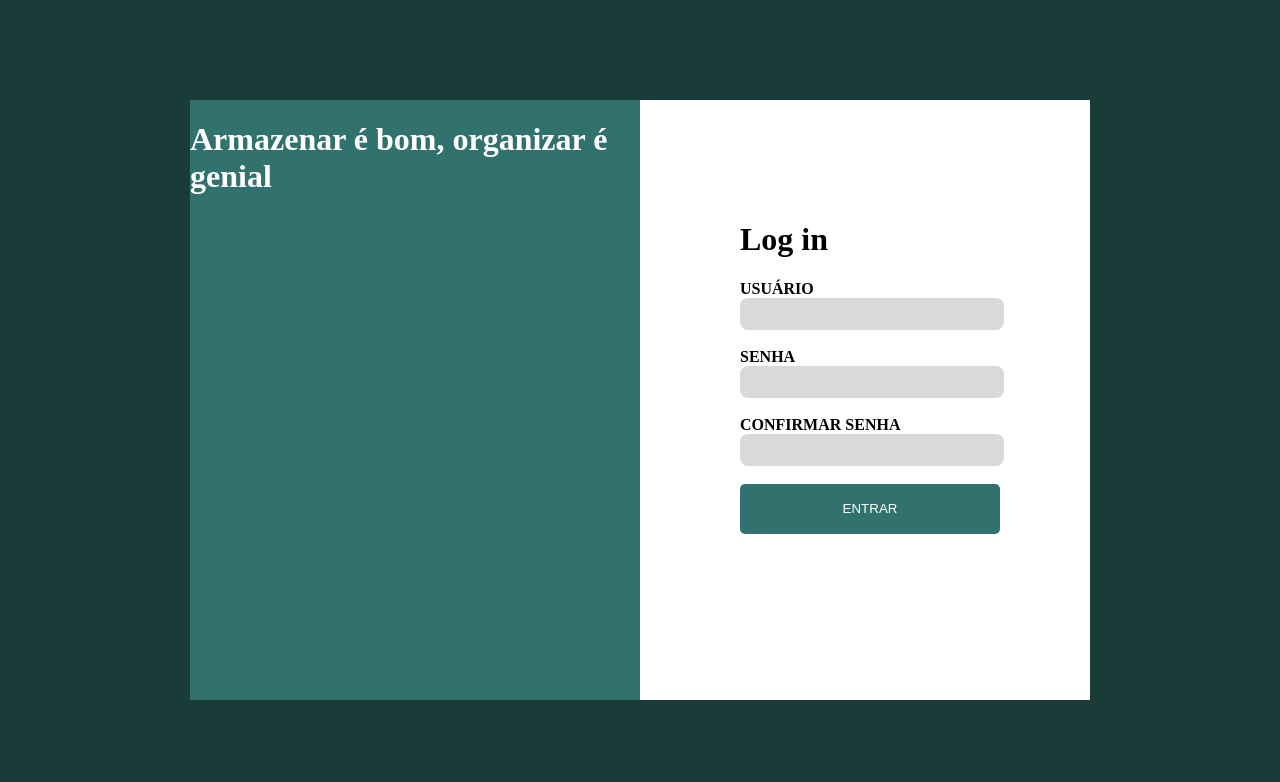
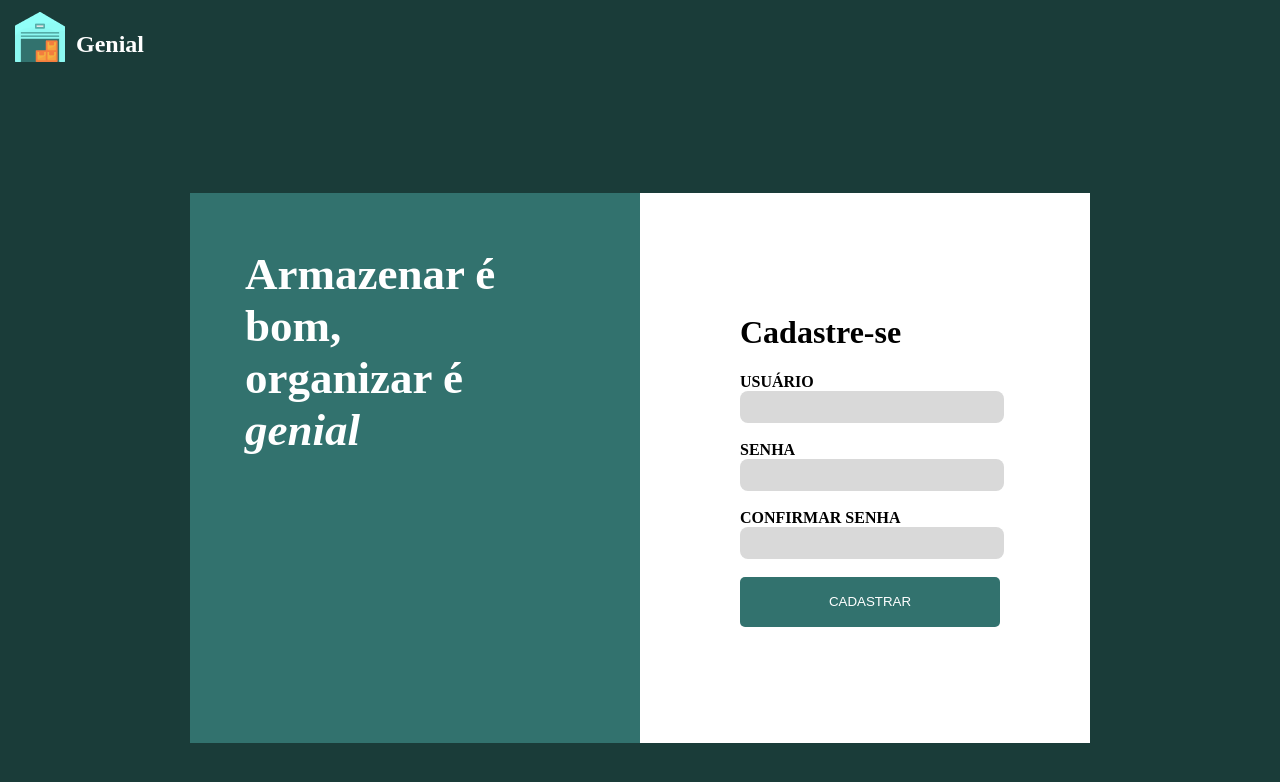
Before and after one commit to RicardoJun10r/GENIAL, a React (Create React App) app: page /Cadastrar in a window 1280 px wide. Shown: the top 782 px of the page. Built offline with nearby package versions, Linux system fonts and the light colour scheme.

Commit message:
tela login e tela cadastro

```diff
--- a/package.json
+++ b/package.json
@@ -6,9 +6,12 @@
     "@testing-library/jest-dom": "^5.16.4",
     "@testing-library/react": "^13.3.0",
     "@testing-library/user-event": "^13.5.0",
+    "bootstrap": "^5.2.0",
     "react": "^18.2.0",
+    "react-bootstrap": "^2.5.0",
     "react-dom": "^18.2.0",
     "react-router-dom": "^6.3.0",
+    "react-router-link": "^2.0.2",
     "react-scripts": "^5.0.1",
     "web-vitals": "^2.1.4"
   },
--- a/src/pages/Cadastrar/index.js
+++ b/src/pages/Cadastrar/index.js
@@ -1,6 +1,8 @@
 import React from "react";
 import { useState } from "react";
 import './style.css';
+import armazenLogo from "../../assets/warehouse.png";
+import Container from 'react-bootstrap/esm/Container';
 
 const Cadastrar = () => {
 
@@ -43,16 +45,17 @@ const Cadastrar = () => {
     }
 
     return(
+        <Container>
             <div>
+                <div>
+                    <h2><img src={armazenLogo} alt='ArmazenLogo' className='ArmazenLogo' /> Genial</h2>
+                </div>
+
                 <div className='container'>
                     <div className='container_inner'>
-                    <div className='sloga'>
+                        <div className='esquerda'>
                             {/*Lado esquerdo*/}
-                        <h1>Armazenar é bom, organizar é genial</h1>
-                    </div>
-                    <div className='container-form'>
-                        {/*Lado direito*/}
-                        <h1>Log in</h1>
+                            <h1>Cadastre-se</h1>
                             <form>
                                 <label className='email-label'>USUÁRIO</label>
                                 <br />
@@ -77,6 +80,7 @@ const Cadastrar = () => {
                                 />
                                 <br />
                                 <br />
+
                                 <label className='senha-label'>CONFIRMAR SENHA</label>
                                 <br />
                                 <input
@@ -89,12 +93,18 @@ const Cadastrar = () => {
                                 />
                                 <br />
                                 <br />
-                            <button className='entrar-button' type='submit' onClick={onSubmit}>ENTRAR</button>
+                                <button className='entrar-button' type='submit' onClick={onSubmit}>CADASTRAR</button>
                             </form>
+                        </div>
+
+                        <div className='direita'>
+                            {/*Lado direito*/}
+                            <h1 className='main_title'>Armazenar é <br></br> bom,<br></br> organizar é <br></br> <strong><em>genial</em></strong></h1>
                         </div>
                     </div>
                 </div>
             </div>
+        </Container>
     )
 }
 export default Cadastrar;
--- a/src/pages/Cadastrar/style.css
+++ b/src/pages/Cadastrar/style.css
@@ -0,0 +1,96 @@
+body, html{
+    background-color: #1A3C39;
+    height: 100%;
+    margin: 0;
+}
+
+.container {
+    width: 100vw;
+    height: 100vh;
+    margin-top: -10px;
+
+    display: flex;
+    flex-direction: row;
+    justify-content: center;
+    align-items: center;
+    color: white;
+}
+
+.container_inner {
+    background-color:white ;
+    width: 900px;
+    height: 550px;
+
+    display: flex;
+    flex-direction: column;
+    position: relative;
+}
+
+.esquerda{
+    position: absolute;
+    margin-left: 550px;
+    margin-top: 100px;
+    color: black;
+}
+
+.direita{
+    width: 50%;
+    height: 100%;
+    background-color: #32726E;
+}
+
+.email-label{
+    font-weight: bold;
+}
+
+.email-input{
+    width: 260px;
+    height: 30px;
+    border-radius: 8px;
+    background-color: #D9D9D9;
+    border: none;
+}
+
+.senha-label{
+    font-weight: bold;
+}
+
+.senha-input{
+    width: 260px;
+    height: 30px;
+    border-radius: 8px;
+    background-color: #D9D9D9;
+    border: none;
+}
+
+.entrar-button{
+    height: 50px;
+    width: 260px;
+    background-color: #32726E;
+    color: white;
+    border: none;
+    border-radius: 5px;
+}
+
+.entrar-button:hover{
+    background-color: #32726e81;
+}
+
+.ArmazenLogo{
+    padding-right: 5px;
+    margin-top: 80px;
+    padding-left: 15px;
+    margin-bottom: -10px;
+    font-family:'Gill Sans', 'Gill Sans MT', Calibri, 'Trebuchet MS', sans-serif;
+}
+
+.main_title{
+    padding-left: 55px;
+    padding-top: 25px;
+    font-size: 45px;
+}
+
+.link{
+    text-decoration: none;
+    color: inherit;
+}
--- a/src/pages/Login/index.js
+++ b/src/pages/Login/index.js
@@ -1,5 +1,8 @@
 import { useState } from 'react';
 import './style.css';
+import armazenLogo from "../../assets/warehouse.png";
+import Container from 'react-bootstrap/esm/Container';
+import { Link } from 'react-router-dom';
 
 function Login() {
 
@@ -20,13 +23,18 @@ function Login() {
     }
 
     return(
+        <Container>
             <div>
+                <div>
+                    <h2><img src={armazenLogo} alt='ArmazenLogo' className='ArmazenLogo' /> Genial</h2>
+                </div>
                 <div className='container'>
                     <div className='container_inner'>
                         <div className='sloga'>
                             {/*Lado esquerdo*/}
-                        <h1>Armazenar é bom, organizar é genial</h1>
+                            <h1 className='main_title'>Armazenar é <br></br> bom,<br></br> organizar é <br></br> <strong><em>genial</em></strong></h1>
                         </div>
+
                         <div className='container-form'>
                             {/*Lado direito*/}
                             <h1>Log in</h1>
@@ -44,6 +52,7 @@ function Login() {
                                         <br />
                                         <label className='senha-label'>SENHA</label>
                                         <br />
+
                                         <input
                                             className='senha-input'
                                             type='password'
@@ -56,10 +65,18 @@ function Login() {
                                         <br />
                                     <button className='entrar-button' type='submit' onClick={onSubmit}>ENTRAR</button>
                                 </form>
+                                <br />
+                                <div className='link'>
+                                    <b>Não tem uma conta?
+                                    <Link exact to="/cadastrar" >
+                                        <strong>Registre-se</strong>
+                                    </Link></b>
                                 </div>
                         </div>
                     </div>
                 </div>
+            </div>
+        </Container>
     )
 }
 
--- a/src/pages/Login/style.css
+++ b/src/pages/Login/style.css
@@ -7,6 +7,7 @@ body, html{
 .container {
     width: 100vw;
     height: 100vh;
+    margin-top: -10px;
 
     display: flex;
     flex-direction: row;
@@ -18,12 +19,11 @@ body, html{
 .container_inner {
     background-color:white ;
     width: 900px;
-    height: 600px;
+    height: 550px;
 
     display: flex;
     flex-direction: column;
     position: relative;
-
 }
 
 .sloga{
@@ -75,3 +75,22 @@ body, html{
 .entrar-button:hover{
     background-color: #32726e81;
 }
+
+.ArmazenLogo{
+    padding-right: 5px;
+    margin-top: 80px;
+    padding-left: 15px;
+    margin-bottom: -10px;
+    font-family:'Gill Sans', 'Gill Sans MT', Calibri, 'Trebuchet MS', sans-serif;
+}
+
+.main_title{
+    padding-left: 55px;
+    padding-top: 25px;
+    font-size: 45px;
+}
+
+.link{
+    text-decoration: none;
+    color: inherit;
+}
```
Also changed, not shown: src/assets/warehouse.png (added), 1 other file (tests, documents, lock files or other folders). Lines whose indentation alone changed are shown as unchanged.
